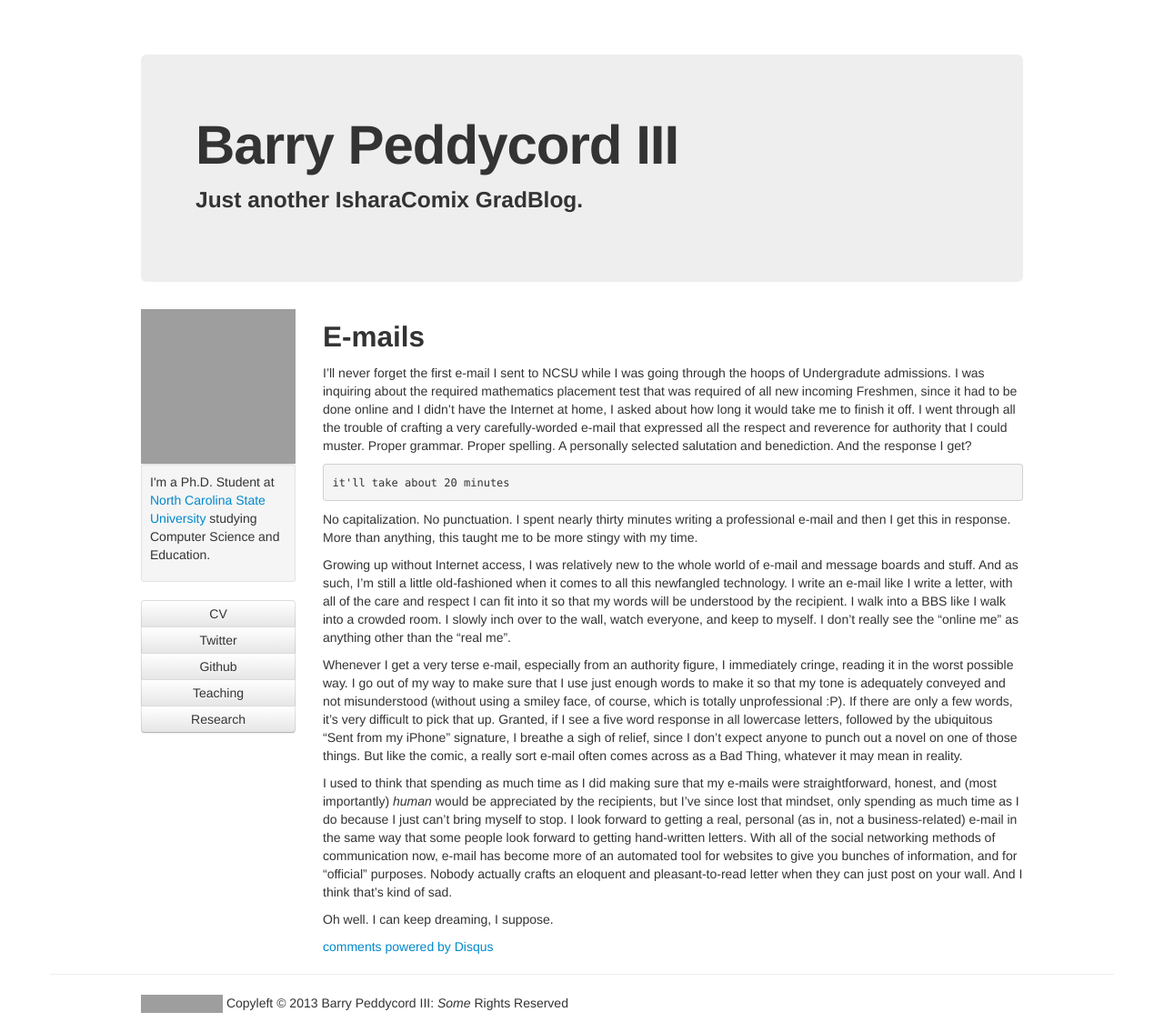
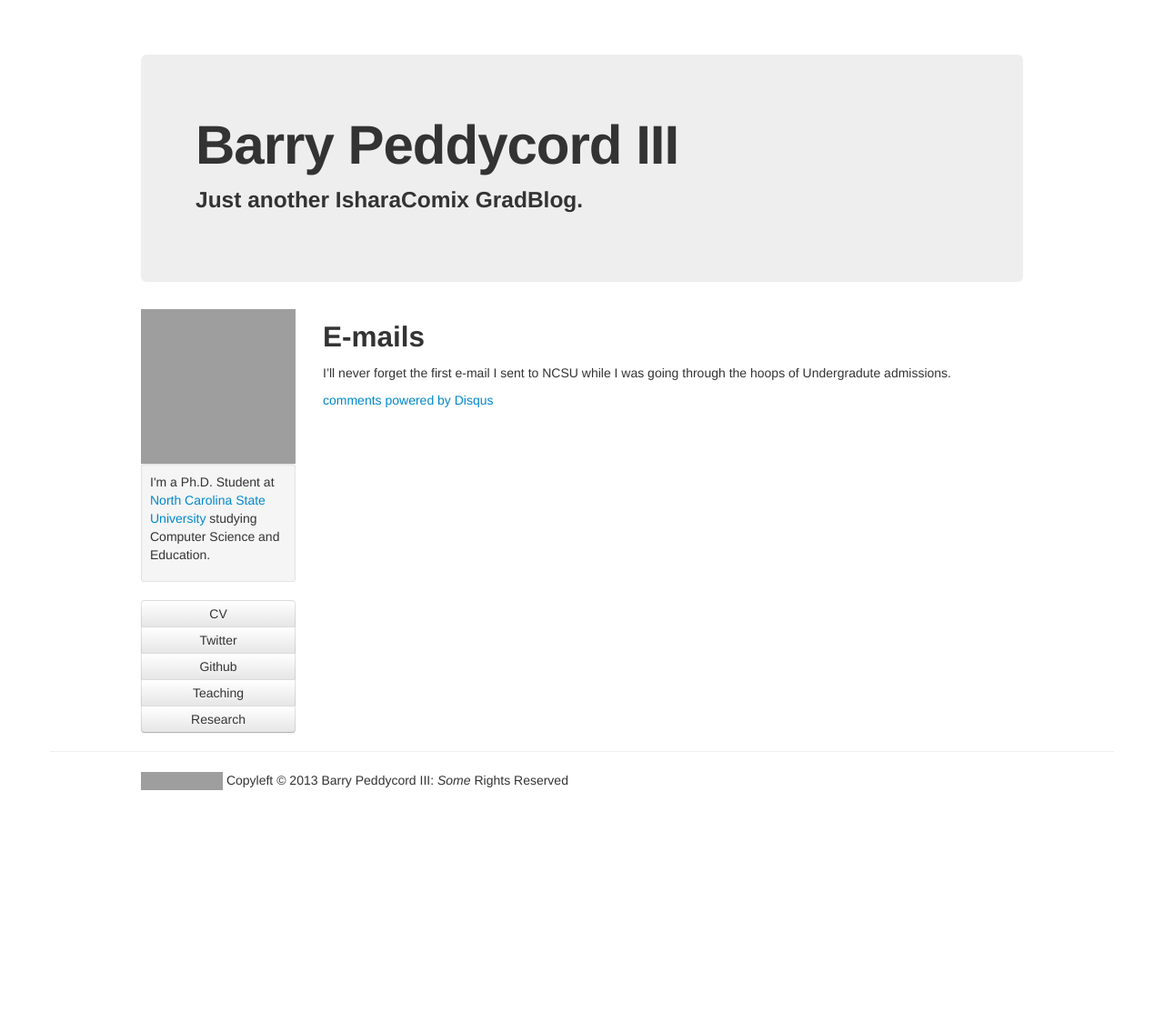
Before and after one commit to isharacomix/oldsite, a Jekyll site: the page built from _posts/2011-10-10-emails.md, in a window 1280 px wide. Shown: the whole page at 91% size. Built offline with Jekyll 4.4.1, drawn with Linux system fonts in a browser that asks for light colours; comment, search, counter and statistics services are not loaded; after the commit the page ends 900 px from its top, so only the background shows below that; grey boxes are pictures that could not be loaded.

Commit message:
another broken blog post. i need to do these one by one now.

```diff
--- a/_posts/2011-10-10-emails.md
+++ b/_posts/2011-10-10-emails.md
@@ -3,16 +3,4 @@ layout: post
 title: E-mails
 ---
 
-I'll never forget the first e-mail I sent to NCSU while I was going through the hoops of Undergradute admissions. I was inquiring about the required mathematics placement test that was required of all new incoming Freshmen, since it had to be done online and I didn't have the Internet at home, I asked about how long it would take me to finish it off. I went through all the trouble of crafting a very carefully-worded e-mail that expressed all the respect and reverence for authority that I could muster. Proper grammar. Proper spelling. A personally selected salutation and benediction. And the response I get?
-
-    it'll take about 20 minutes
-
-No capitalization. No punctuation. I spent nearly thirty minutes writing a professional e-mail and then I get this in response. More than anything, this taught me to be more stingy with my time.
-
-Growing up without Internet access, I was relatively new to the whole world of e-mail and message boards and stuff. And as such, I'm still a little old-fashioned when it comes to all this newfangled technology. I write an e-mail like I write a letter, with all of the care and respect I can fit into it so that my words will be understood by the recipient. I walk into a BBS like I walk into a crowded room. I slowly inch over to the wall, watch everyone, and keep to myself. I don't really see the "online me" as anything other than the "real me".
-
-Whenever I get a very terse e-mail, especially from an authority figure, I immediately cringe, reading it in the worst possible way. I go out of my way to make sure that I use just enough words to make it so that my tone is adequately conveyed and not misunderstood (without using a smiley face, of course, which is totally unprofessional :P). If there are only a few words, it's very difficult to pick that up. Granted, if I see a five word response in all lowercase letters, followed by the ubiquitous "Sent from my iPhone" signature, I breathe a sigh of relief, since I don't expect anyone to punch out a novel on one of those things. But like the comic, a really sort e-mail often comes across as a Bad Thing, whatever it may mean in reality.
-
-I used to think that spending as much time as I did making sure that my e-mails were straightforward, honest, and (most importantly) *human* would be appreciated by the recipients, but I've since lost that mindset, only spending as much time as I do because I just can't bring myself to stop. I look forward to getting a real, personal (as in, not a business-related) e-mail in the same way that some people look forward to getting hand-written letters. With all of the social networking methods of communication now, e-mail has become more of an automated tool for websites to give you bunches of information, and for "official" purposes. Nobody actually crafts an eloquent and pleasant-to-read letter when they can just post on your wall. And I think that's kind of sad.
-
-Oh well. I can keep dreaming, I suppose.
+I'll never forget the first e-mail I sent to NCSU while I was going through the hoops of Undergradute admissions.
```
Also changed, not shown: _posts/2011-10-15-backbreaking-community-service.md (+1 -1 lines).
